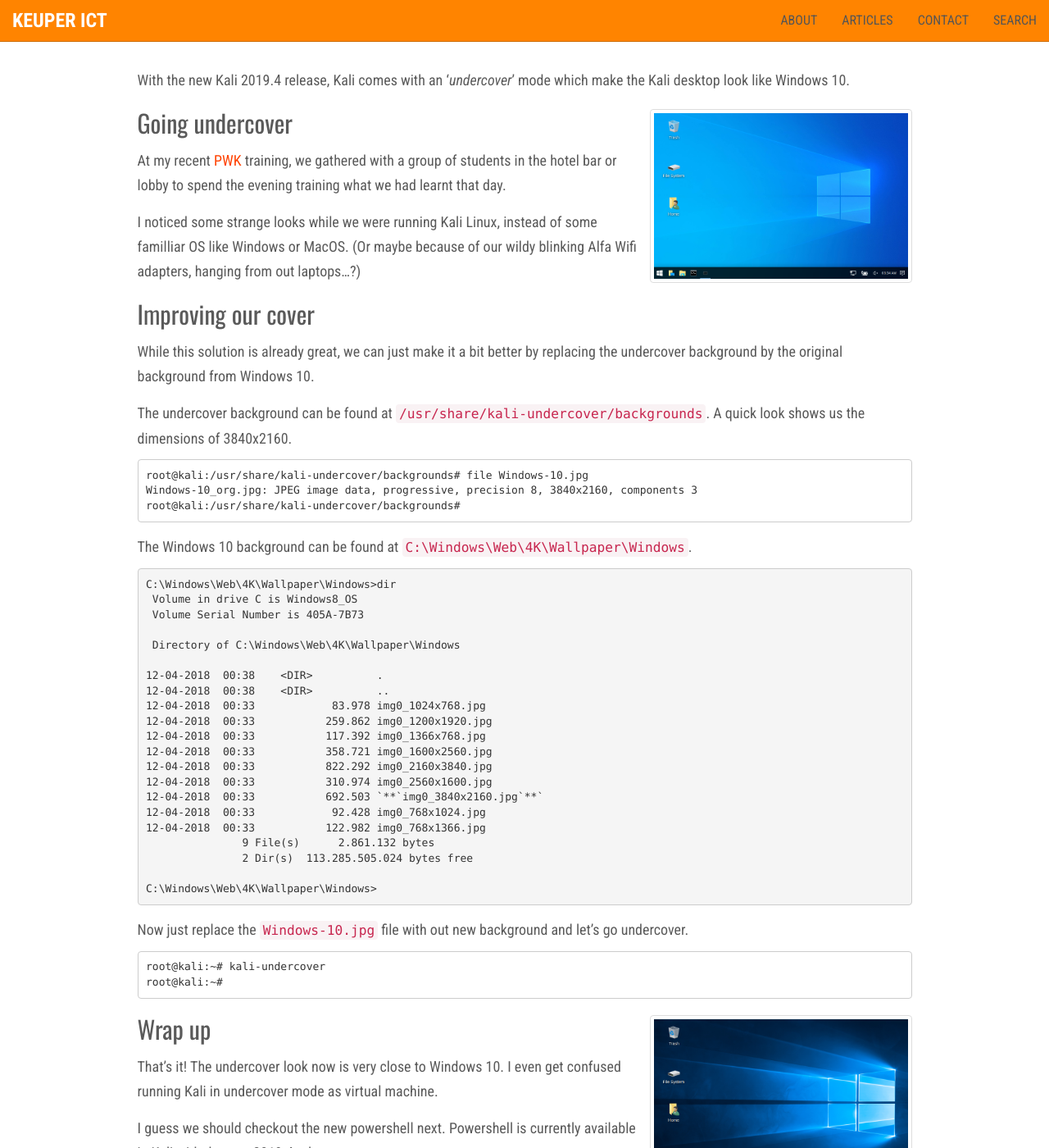
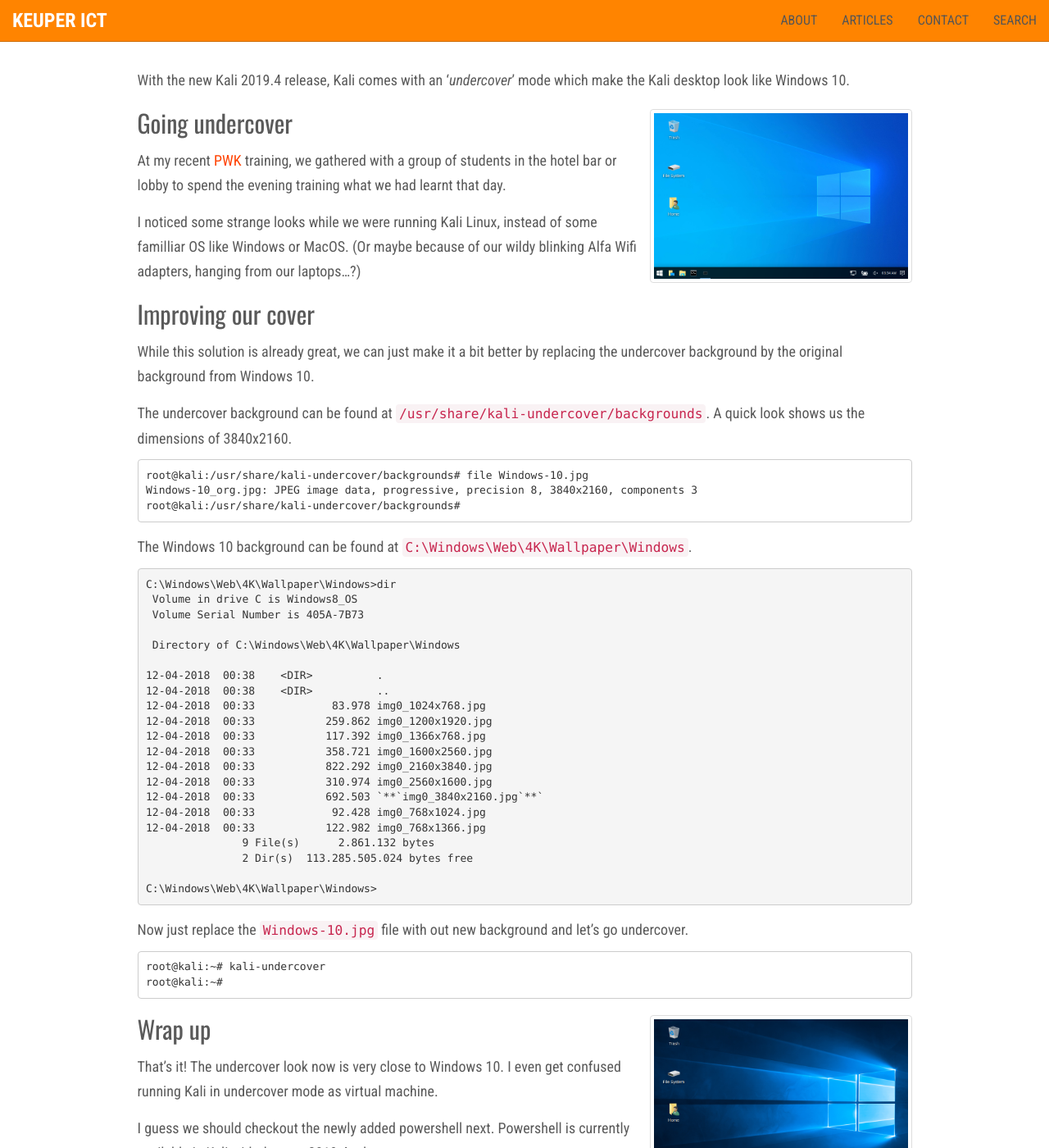
Before and after one commit to jkeuper/jkeuper.github.io, a Jekyll site: the page built from _posts/2019-11-30-kali-undercover.md, in a window 1280 px wide and 1400 px high, scrolled down 732 px. Shown: the whole window at 82% size. Built offline with Jekyll 4.4.1, drawn with Linux system fonts in a browser that asks for light colours; nearby versions of some CDN libraries; some of the changed text lies outside the part shown.

Commit message:
Fixed typos

```diff
--- a/_posts/2019-11-30-kali-undercover.md
+++ b/_posts/2019-11-30-kali-undercover.md
@@ -20,7 +20,7 @@
 
 I noticed some strange looks while we were running Kali Linux, instead
 of some familliar OS like Windows or MacOS. (Or maybe because of our
-wildy blinking Alfa Wifi adapters, hanging from out laptops...?)
+wildy blinking Alfa Wifi adapters, hanging from our laptops...?)
 
 ## Improving our cover
 While this solution is already great, we can just make it a bit better
@@ -76,5 +76,5 @@
 That's it! The undercover look now is very close to Windows 10. I
 even get confused running Kali in undercover mode as virtual machine.
 
-I guess we should checkout the new powershell next. Powershell is
+I guess we should checkout the newly added powershell next. Powershell is
 currently available in Kali with the new 2019.4 release.
```
